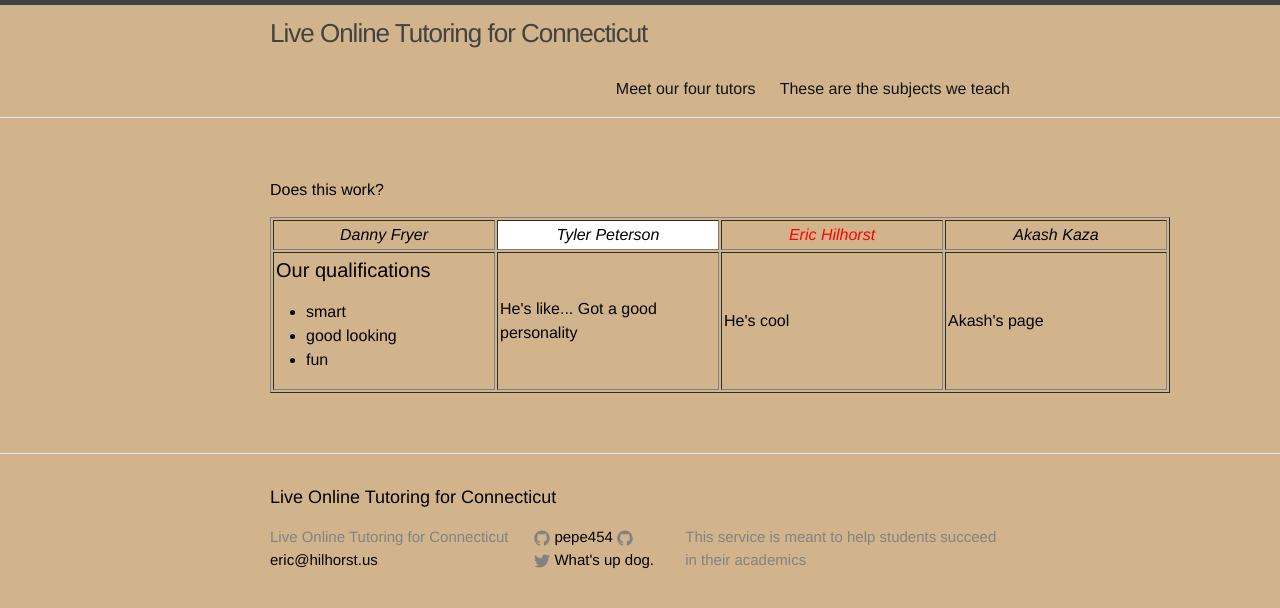
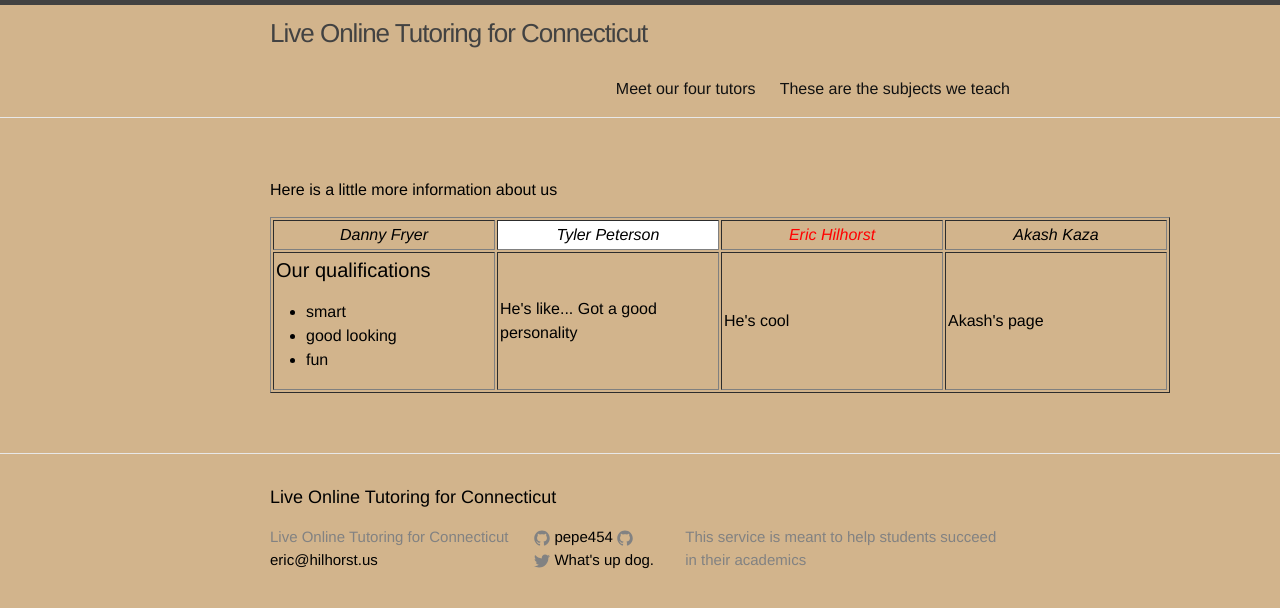
Before and after one commit to pepe454/pepe454.github.io, a Jekyll site: the page built from about.md, in a window 1280 px wide. Shown: the top 608 px of the page. Built offline with Jekyll 4.4.1, drawn with Linux system fonts in a browser that asks for light colours.

Commit message:
Update about.md

```diff
--- a/about.md
+++ b/about.md
@@ -4,7 +4,7 @@ title: Meet our four tutors
 permalink: /about/
 ---
 
-Does this work?
+Here is a little more information about us
 
 <table class= "Table1">
 
```
